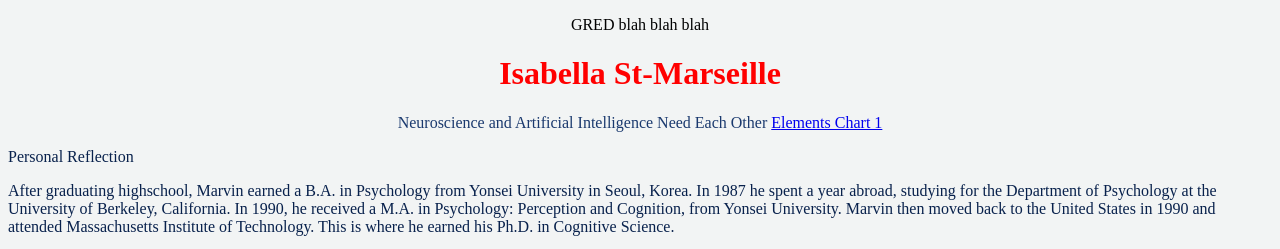
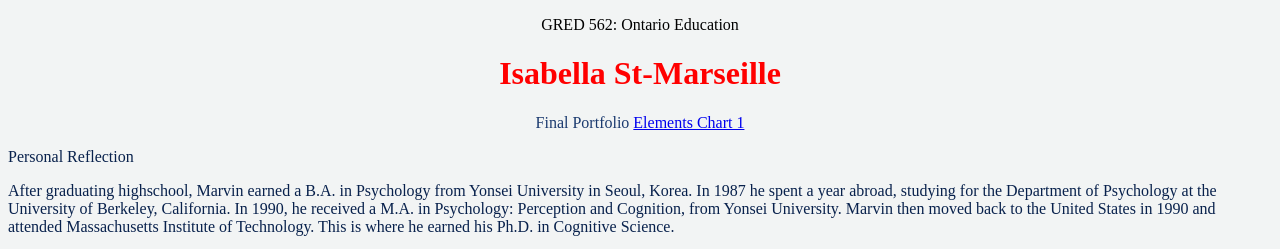
Before and after one commit to IsabellaSt-Marseille/IsabellaSt-Marseille, a plain HTML site: page index.html in a window 1280 px wide. Shown: the top 249 px of the page. Drawn offline with Linux system fonts and the light colour scheme.

Commit message:
Update index.html

```diff
--- a/index.html
+++ b/index.html
@@ -2,11 +2,11 @@
 <html>
 <body>
  <body style="background-color: #F2F4F4";>
- <p style="color:black;font-family: monaco, 24 px; text-align:center;"> GRED blah blah blah </p1>
+ <p style="color:black;font-family: monaco, 24 px; text-align:center;"> GRED 562: Ontario Education </p1>
   <head>
     <meta charset="utf-8" />
     <h1 style="color:#FF0000;font:monaco, 46 px; text-align:center;"> Isabella St-Marseille </h1>
-    <p style="color:#1A396E;font: arial, 28 px; text-align:center;"> Neuroscience and Artificial Intelligence Need Each Other</p1>
+    <p style="color:#1A396E;font: arial, 28 px; text-align:center;"> Final Portfolio </p1>
 
 
     <a href="https://sunypotsdam-my.sharepoint.com/:w:/g/personal/stmarsij208_potsdam_edu/EdvcGHYpBVxJpqLlDKiFIZ4Bfyyr6hPQSu57M-Tj6jrHOA?e=TkkKCf" target="_blank">Elements Chart 1</a>
```
